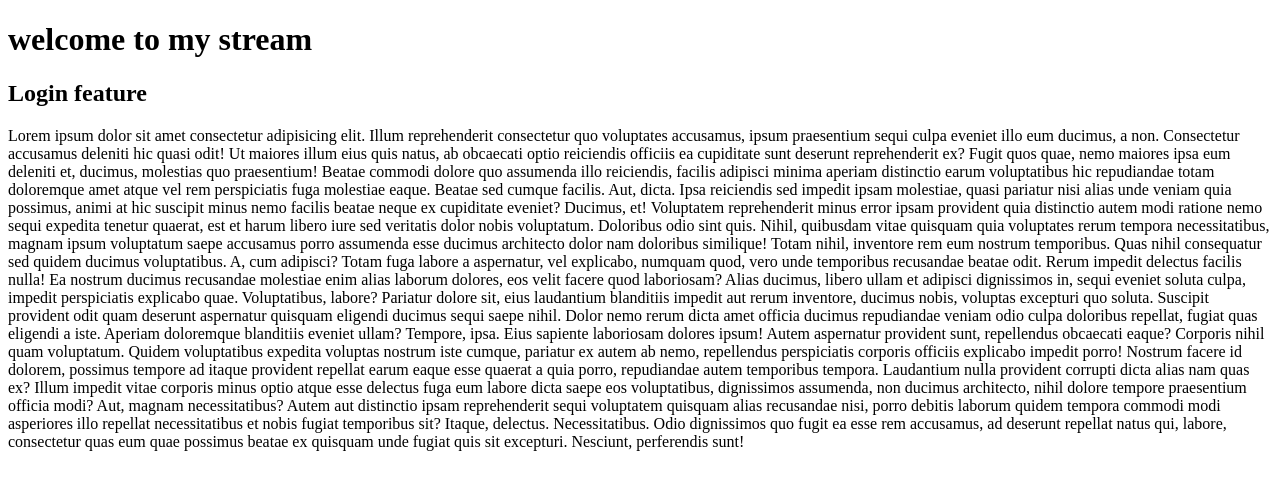
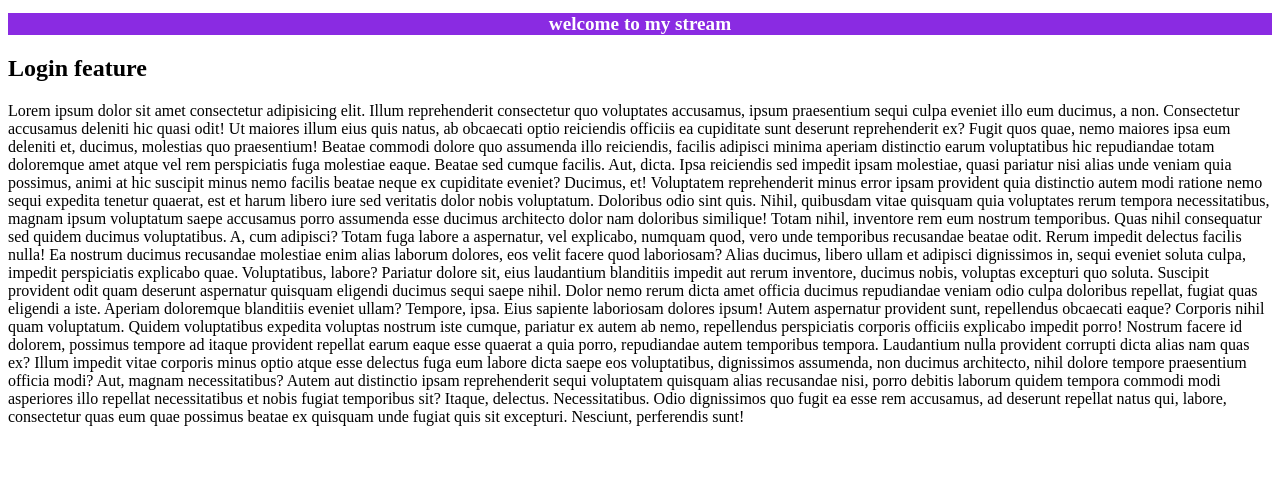
Before and after one commit to vinayakkambale/git-learning-two, a plain HTML site: page index.html in a window 1280 px wide. Drawn offline with Linux system fonts and the light colour scheme.

Commit message:
added css and js for login feature

```diff
--- a/index.html
+++ b/index.html
@@ -4,6 +4,7 @@
     <meta charset="UTF-8">
     <meta name="viewport" content="width=device-width, initial-scale=1.0">
     <title>Document</title>
+    <link rel="stylesheet" href="style.css">
 </head>
 <body>
     <h1> welcome to my stream</h1>
@@ -23,5 +24,7 @@
     Illum impedit vitae corporis minus optio atque esse delectus fuga eum labore dicta saepe eos voluptatibus, dignissimos assumenda, non ducimus architecto, nihil dolore tempore praesentium officia modi? Aut, magnam necessitatibus?
     Autem aut distinctio ipsam reprehenderit sequi voluptatem quisquam alias recusandae nisi, porro debitis laborum quidem tempora commodi modi asperiores illo repellat necessitatibus et nobis fugiat temporibus sit? Itaque, delectus. Necessitatibus.
     Odio dignissimos quo fugit ea esse rem accusamus, ad deserunt repellat natus qui, labore, consectetur quas eum quae possimus beatae ex quisquam unde fugiat quis sit excepturi. Nesciunt, perferendis sunt!</p>
+
+    <script src="script.js"></script>
 </body>
 </html>
--- /dev/null
+++ b/script.js
@@ -0,0 +1 @@
+console.log('login');
--- /dev/null
+++ b/style.css
@@ -0,0 +1,8 @@
+h1{
+    font-size: larger;
+    text-align: center;
+    text-decoration: wavy;
+    color: white;
+    background-color: blueviolet;
+    box-shadow: slateblue;
+}
```
